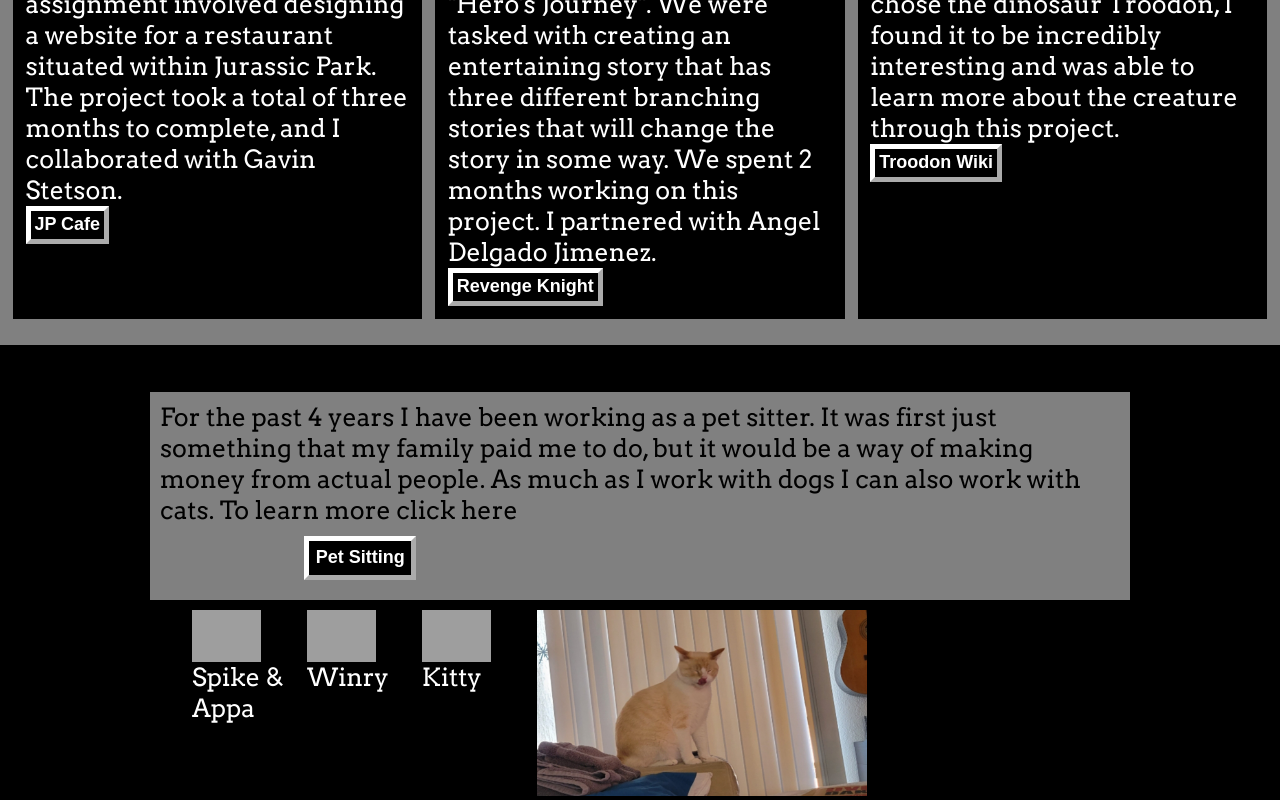
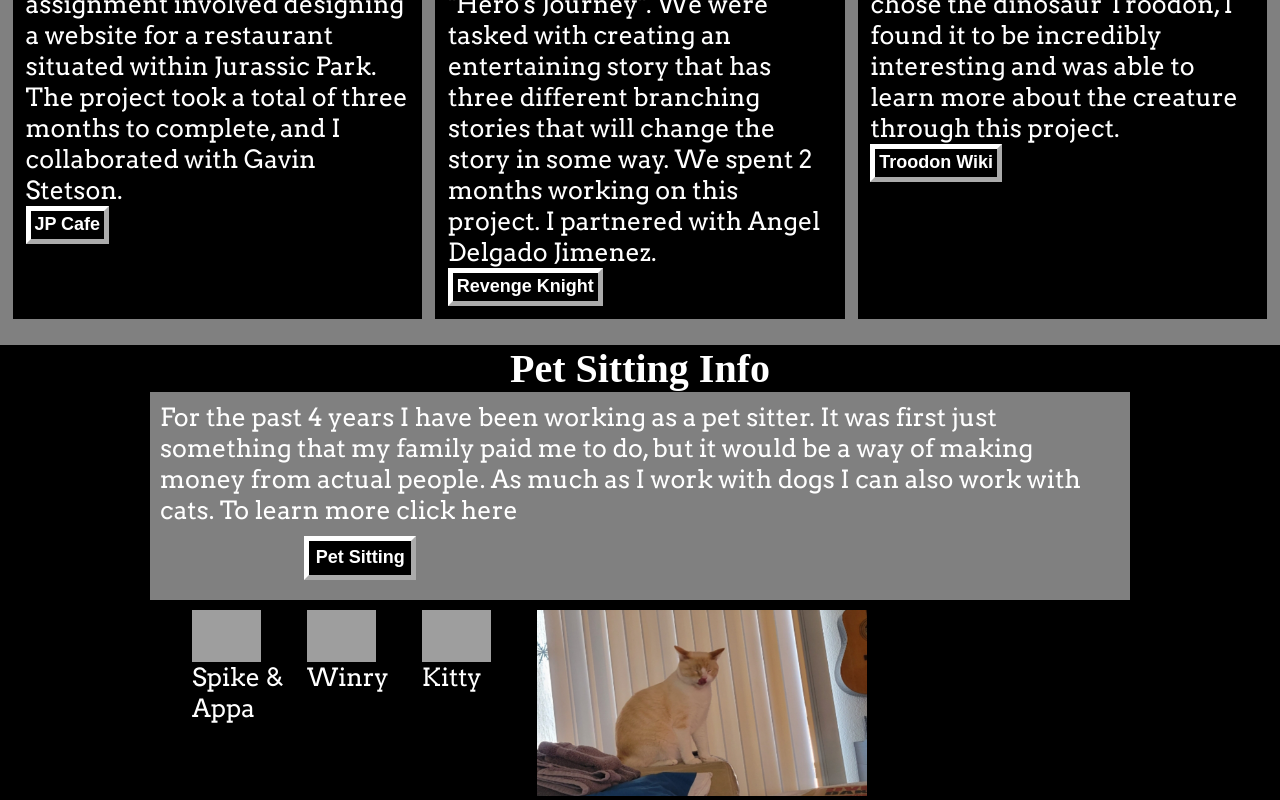
Before and after one commit to GamingN0body/myPortfolio, a plain HTML site: page homePage.html in a window 1280 px wide. Shown: the part 2246-3046 px from the top of the page. Drawn offline with Linux system fonts and the light colour scheme; grey boxes are pictures that could not be loaded.

Commit message:
color change

```diff
--- a/css/dark.css
+++ b/css/dark.css
@@ -52,7 +52,7 @@ button {
 
 .whiteHeading {
     background-color: grey;
-    color: black;
+    color: white;
 }
 
 .whiteSect,
@@ -68,12 +68,12 @@ button {
 
 .blueHeading {
     background-color: black;
-    color: black;
+    color: white;
 }
 
 .blueSect {
     background-color: grey;
-    color: black;
+    color: white;
 }
 
 /* Header Animation */
@@ -95,3 +95,7 @@ button {
 .websiteImg {
     background-color: gray;
 }
+
+p {
+    color: white;
+}
```
